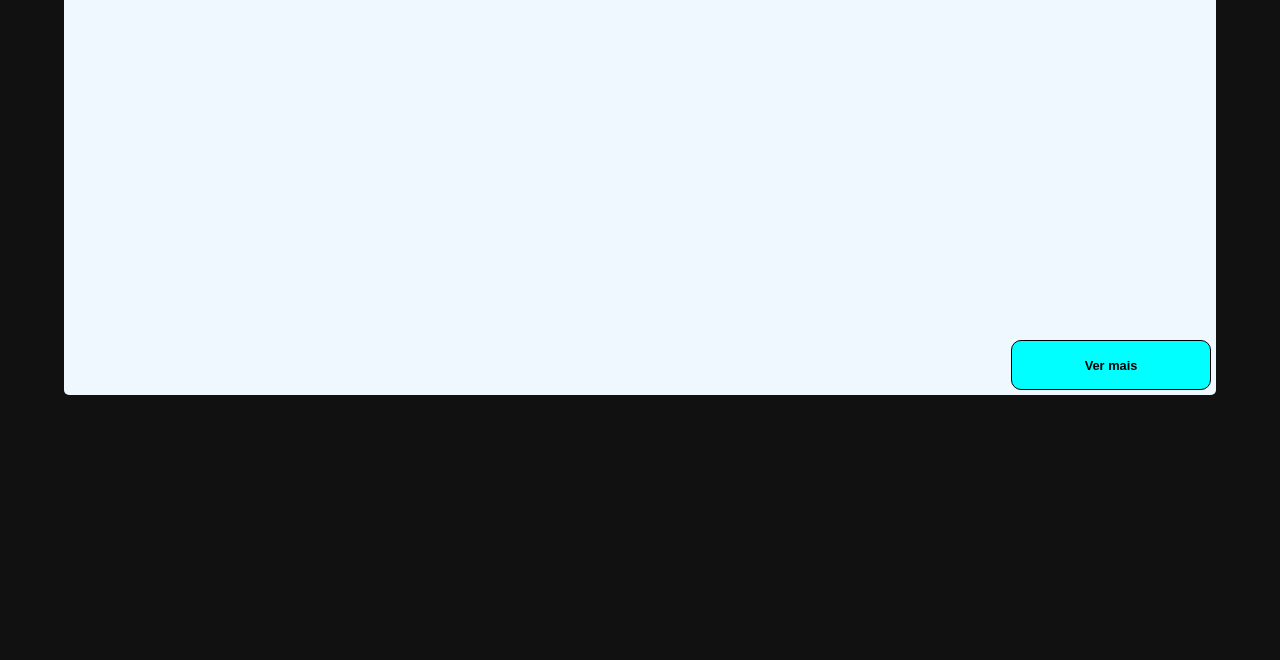
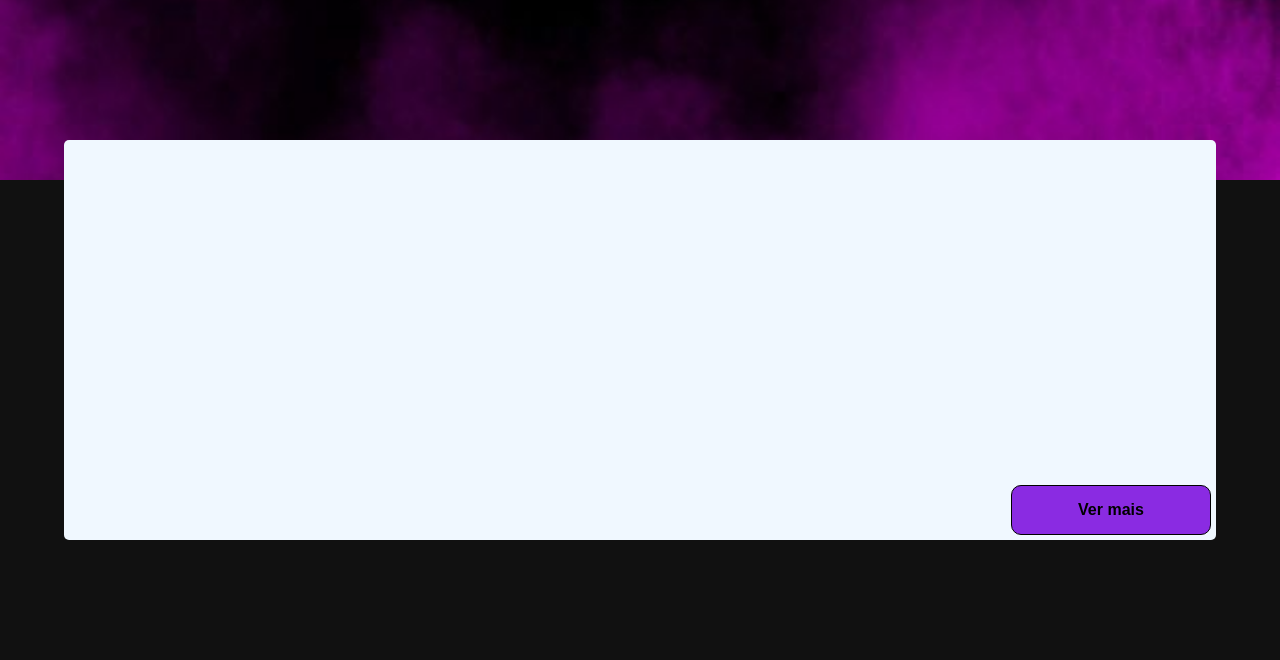
Before and after one commit to MayconD27/repositorio, a plain HTML site: page index .html in a window 1280 px wide. Shown: the part 140-800 px from the top of the page. Drawn offline with Linux system fonts and the light colour scheme.

Commit message:
atualizações recentes

```diff
--- a/index .html
+++ b/index .html
@@ -12,9 +12,8 @@
     <header>
 
     </header>
-    <div>
-        <h1>ok</h1>
-        <img src="" alt="">
+    <div class="inicio">
+
     </div>
 
     <div class="apresenta">
--- a/style/cards.css
+++ b/style/cards.css
@@ -1,13 +1,13 @@
 .apresenta{
     width: 90vw;
     position: relative;
-    margin: 0 auto;
+    margin: -40px auto;
     background-color: aliceblue;
     height: 400px;
     border-radius: 5px;
 }
 .btn_apresent{
-    background-color: aqua;
+    background-color: blueviolet;
     width: 200px;
     height: 50px;
     border: 1px solid #000;
@@ -15,6 +15,6 @@
     position: absolute;
     bottom: 5px;
     right: 5px;
-    font-size:1vw;
+    font-size:1em;
     font-weight: bolder;
 }
--- a/style/header.css
+++ b/style/header.css
@@ -11,3 +11,12 @@ header{
     width: 100%;
     height: 10vh;
 }
+
+.inicio{
+    width: 100%;
+    height: 30vh;
+    background-repeat: no-repeat;
+    background-image: url(../img/fundo.jpg);
+    background-size: cover;
+    background-position: center;
+}
```
